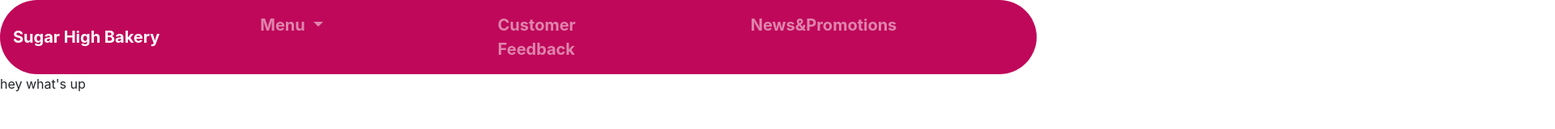
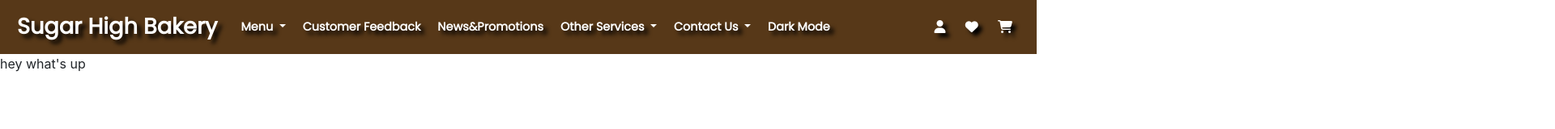
Before and after one commit to honghan3912/WEB, a plain HTML site: page index.html in a window 1280 px wide. Shown: the top 160 px of the page at 81% size, 1920 px wide, since content can reach past the window. Drawn offline with nearby package versions, Linux system fonts and the light colour scheme.

Commit message:
Add files via upload

```diff
--- a/style.css
+++ b/style.css
@@ -1,28 +1,76 @@
-nav {
-    border-radius: 100px;
-    background-color: hsl(333, 92%, 39%);
-    display: flex;
-    justify-content: center;
+@import url('https://fonts.googleapis.com/css2?family=Poppins:wght@400&display=swap');
+
+* {
+    margin: 0;
+    padding: 0;
+    font-family: 'Poppins', sans-serif;
 }
 
-ul {
-    list-style-type: none;
-    margin: 1;
-    padding: 0;
+/*Navigation Lists*/
+#navbar {
+    background-color: #573818;
 }
 
-li {
-    display: inline-block;
-    margin: 0 100px;
+#logo {
+    font-size: 1.7em;
+    color: rgb(255, 255, 255);
+    font-weight: bold;
+    text-shadow: 5px 5px 5px black;
+    margin-left: 5px;
+    transition: 0.5s ease;
 }
 
-a {
-    color: rgb(236, 43, 226);
-    font-size: 20px;
+#navlink,
+#navbardrop {
+    font-size: 0.9em;
+    color: rgb(255, 255, 255);
     font-weight: bold;
+    text-shadow: 5px 5px 5px black;
+    margin-left: 5px;
+    transition: 0.5s ease;
 }
 
-li:hover {
-    background-color: rgb(243, 10, 45);
-    transform: scale(1.5);
+nav>ul>li a:link,
+nav>ul>li a:visited {
+    color: white;
+    text-decoration: none;
+    background-color: #573818;
 }
+
+nav>ul>li a:hover,
+nav>ul>li a:active {
+    color: white;
+    background-color: hsla(0, 0%, 42%, 0.7);
+}
+
+.dropdown-menu .dropdown-item {
+    color: black;
+    background-color: hsla(0, 0%, 100%, 0.2);
+    box-shadow: 5px 0px 0px 0px rgba(0, 0, 0, 0.2);
+}
+
+.icons {
+    position: absolute;
+    right: 20px;
+    color: rgb(255, 255, 255);
+}
+
+.icons a{
+    color: white;
+    margin: 10px;
+    text-shadow: 5px 5px 5px black;
+    transition: 0.5s ease;
+    cursor: pointer;
+}
+
+.icons a:hover {
+    color: white;
+    background-color: hsla(30, 5%, 64%, 0.7);
+    transform: translateY(-5px);
+}
+
+@media screen and (max-width:330px) {
+    #logo {
+        font-size: 15px;
+    }
+}
```
